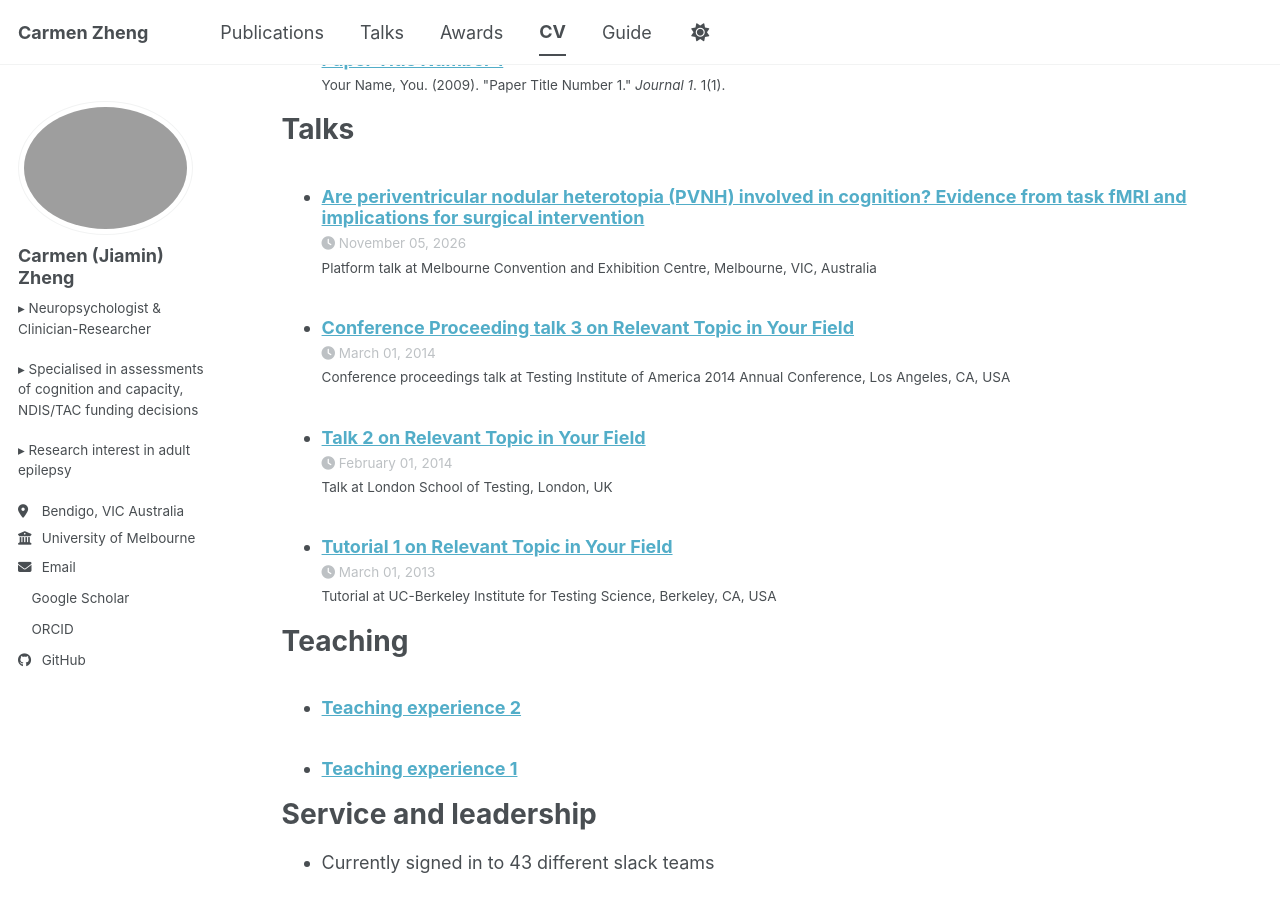
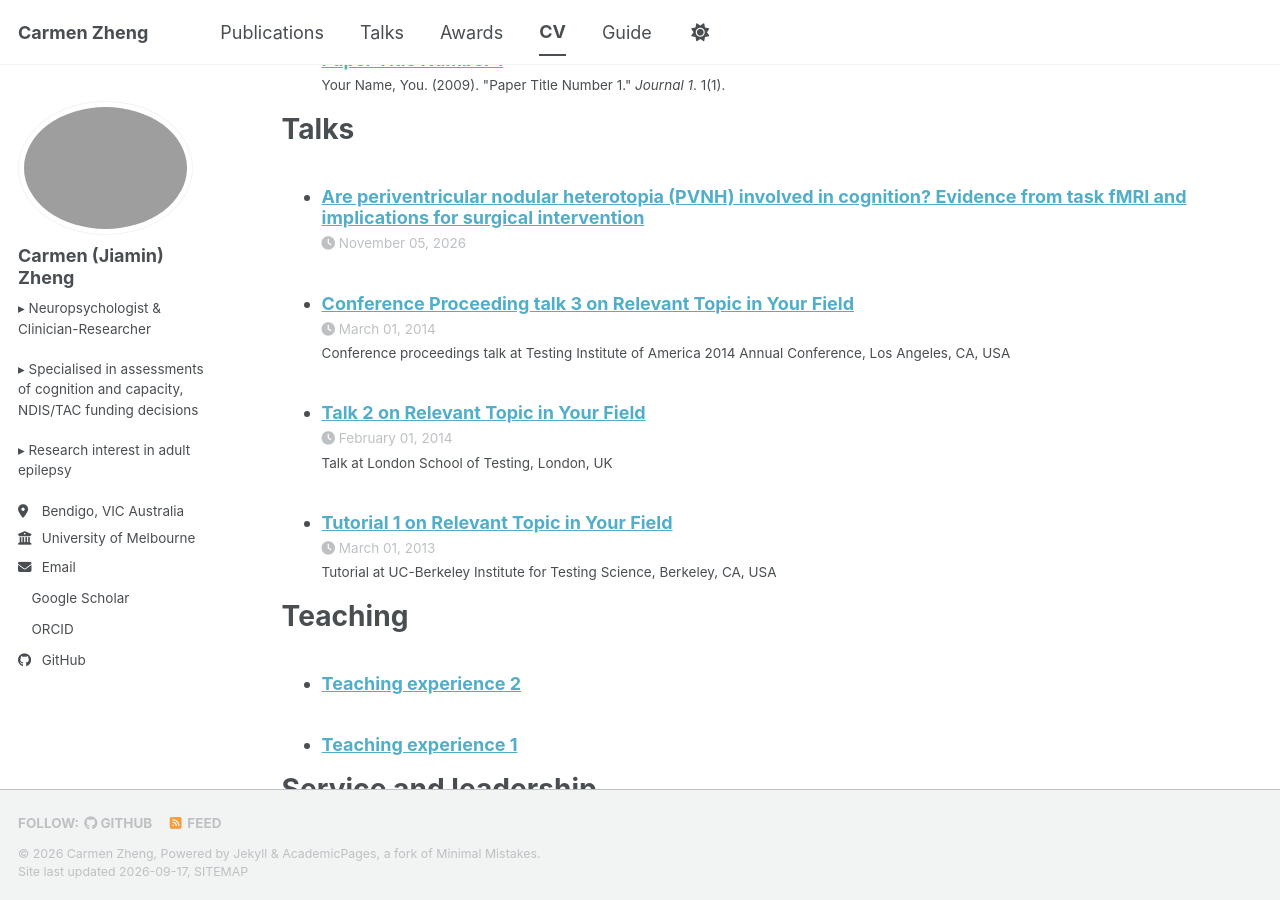
Before and after one commit to carmen-zheng/carmen-zheng.github.io, a Jekyll site: the page built from _pages/cv.md, in a window 1280 px wide and 900 px high, scrolled down 1447 px. Built offline with Jekyll 4.4.1, drawn with Linux system fonts in a browser that asks for light colours; a style sheet for code colours, icons or effects is not loaded.

Commit message:
Update talk details and venue information

```diff
--- a/_talks/2012-03-01-talk-1.md
+++ b/_talks/2012-03-01-talk-1.md
@@ -3,7 +3,7 @@
 collection: talks
 type: "Platform talk"
 permalink: /talks/2026-11-05-talk-1
-venue: "Melbourne Convention and Exhibition Centre"
+setting: "Epilepsy Society of Australia Annual Scientific Meeting"
 date: 2026-11-05
 location: "Melbourne, VIC, Australia"
 ---
```
